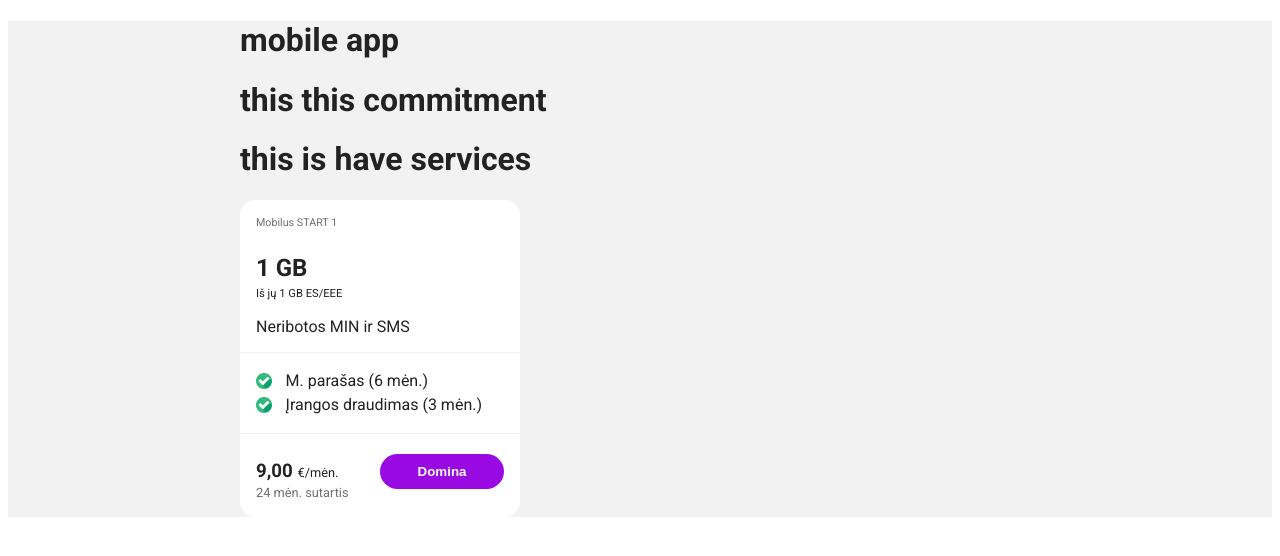
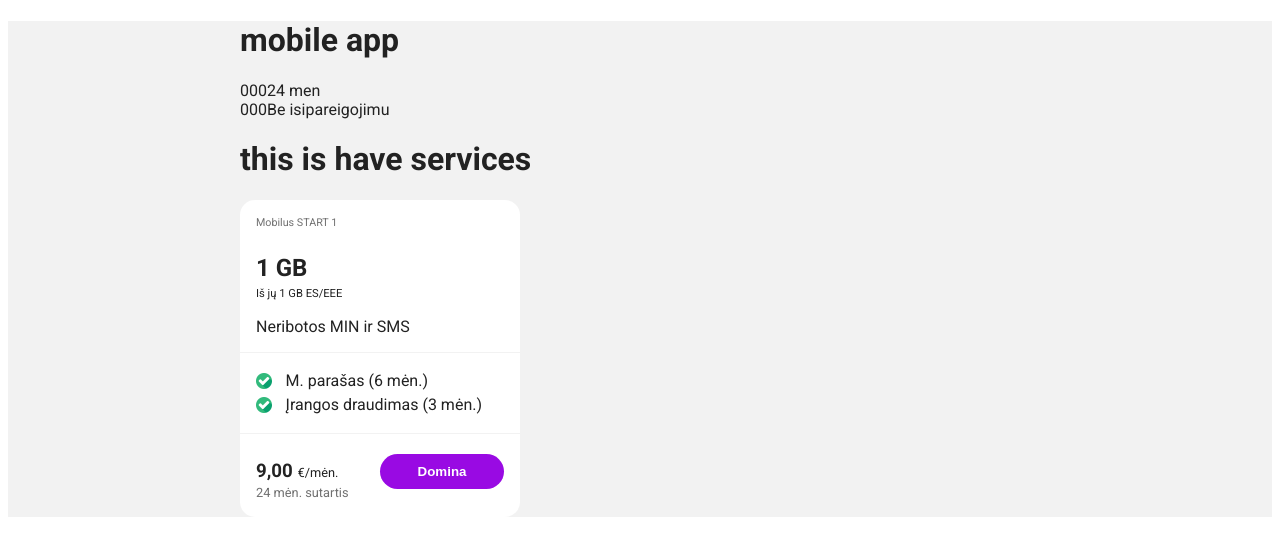
Before and after one commit to lukas-anci/mobile-plans, a React (Create React App) app: page / in a window 1280 px wide. Shown: the top 556 px of the page. Built offline with nearby package versions, Linux system fonts and the light colour scheme.

Commit message:
c selection commitment

```diff
--- a/src/components/commitment.jsx
+++ b/src/components/commitment.jsx
@@ -2,7 +2,18 @@ import React, { Component } from 'react';
 class Commitment extends Component {
   state = {};
   render() {
-    return <h1>this this commitment</h1>;
+    return (
+      <div className="commitment-component">
+        <div className="c__selection">
+          <span className="c__select">000</span>
+          <span className="c__select-title">24 men</span>
+        </div>
+        <div className="c__selection">
+          <span className="c__select">000</span>
+          <span className="c__select-title">Be isipareigojimu</span>
+        </div>
+      </div>
+    );
   }
 }
 
```
